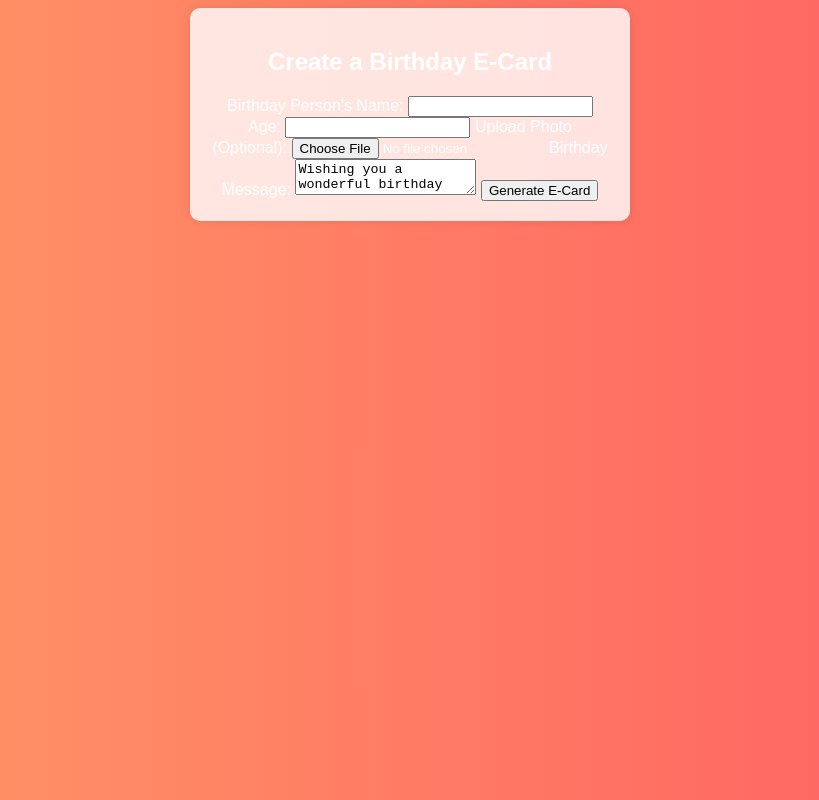
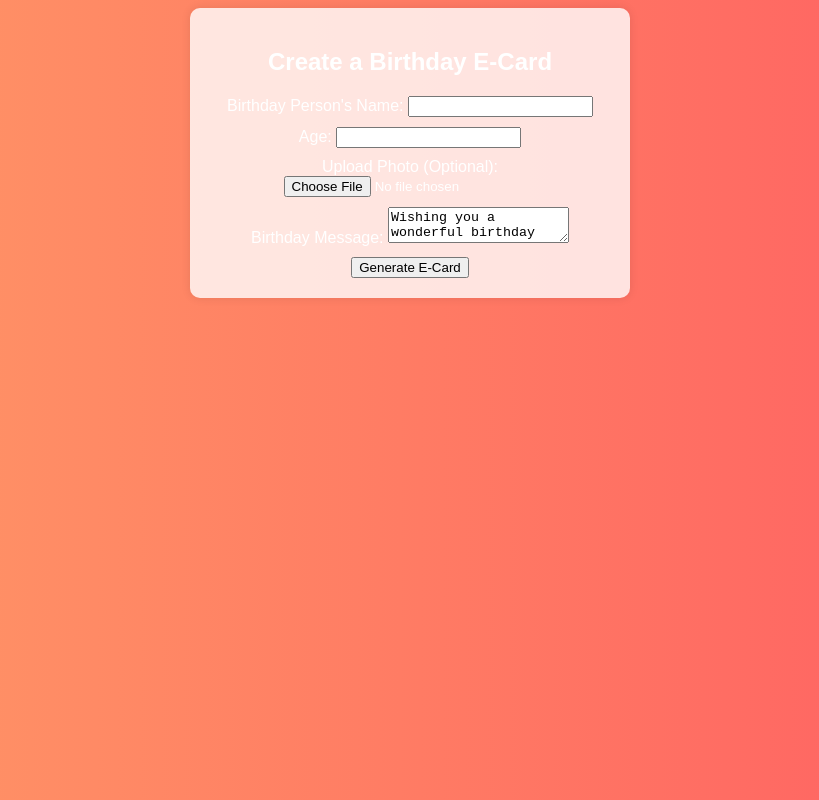
Before and after one commit to user-admin123/birthday-ecard, a plain HTML site: page index.html in a window 1280 px wide. Shown: the whole page, without its empty margins (230-1049 px from the left). Drawn offline with Linux system fonts and the light colour scheme.

Commit message:
Update index.html

```diff
--- a/index.html
+++ b/index.html
@@ -10,18 +10,22 @@
     <div class="container">
         <h2>Create a Birthday E-Card</h2>
         <form id="ecardForm">
+            <div class="input-group">
                 <label for="name">Birthday Person's Name:</label>
                 <input type="text" id="name" required>
-
+            </div>
+            <div class="input-group">
                 <label for="age">Age:</label>
                 <input type="number" id="age" min="1" required>
-
+            </div>
+            <div class="input-group">
                 <label for="photo">Upload Photo (Optional):</label>
                 <input type="file" id="photo" accept="image/*">
-
+            </div>
+            <div class="input-group">
                 <label for="message">Birthday Message:</label>
                 <textarea id="message">Wishing you a wonderful birthday filled with joy and happiness!</textarea>
-
+            </div>
             <button type="submit">Generate E-Card</button>
         </form>
     </div>
```
Lines whose indentation alone changed are shown as unchanged.
